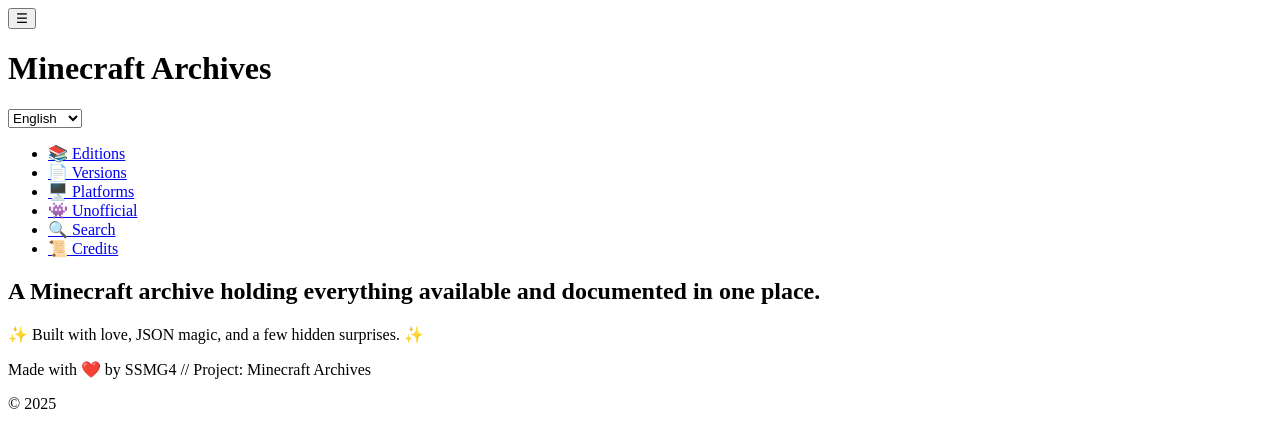
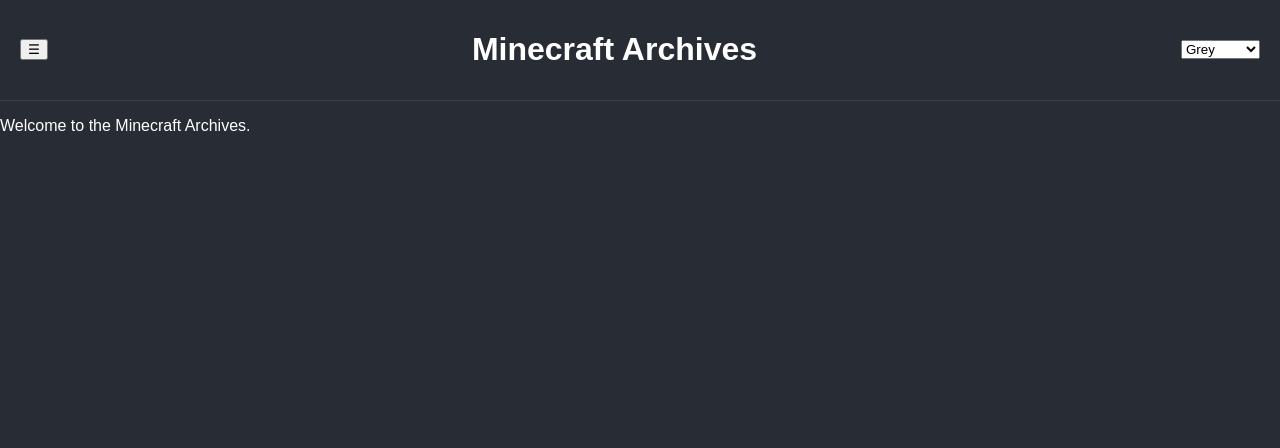
Before and after one commit to SSMG4/Minecraft-Archives, a plain HTML site: page index.html in a window 1280 px wide. Drawn offline with Linux system fonts and the light colour scheme.

Commit message:
Update index.html

```diff
--- a/index.html
+++ b/index.html
@@ -1,50 +1,126 @@
 <!DOCTYPE html>
 <html lang="en">
 <head>
-  <meta charset="UTF-8" />
-  <meta name="viewport" content="width=device-width, initial-scale=1.0" />
+  <meta charset="UTF-8">
+  <meta name="viewport" content="width=device-width, initial-scale=1.0">
   <title>Minecraft Archives</title>
-  <link rel="stylesheet" href="css/style.css" />
-  <link rel="icon" type="image/png" href="images/icon.png" />
-  <script defer src="js/script.js"></script>
+  <link rel="stylesheet" href="css/style.css">
+  <link rel="icon" type="image/png" href="images/icon.png">
+  <style>
+    :root {
+      --bg-color: #282c34;
+      --text-color: #ffffff;
+    }
+
+    [data-theme="grey"] {
+      --bg-color: #282c34;
+      --text-color: #ffffff;
+    }
+
+    [data-theme="amoled"] {
+      --bg-color: #000000;
+      --text-color: #ffffff;
+    }
+
+    [data-theme="white"] {
+      --bg-color: #ffffff;
+      --text-color: #000000;
+    }
+
+    [data-theme="black"] {
+      --bg-color: #1e1e1e;
+      --text-color: #ffffff;
+    }
+
+    body {
+      background-color: var(--bg-color);
+      color: var(--text-color);
+      font-family: Arial, sans-serif;
+      margin: 0;
+      padding: 0;
+      transition: background-color 0.3s ease, color 0.3s ease;
+    }
+
+    header {
+      display: flex;
+      justify-content: space-between;
+      align-items: center;
+      padding: 10px 20px;
+      background-color: var(--bg-color);
+      color: var(--text-color);
+      border-bottom: 1px solid rgba(255, 255, 255, 0.1);
+    }
+
+    #sidebar {
+      width: 200px;
+      background-color: var(--bg-color);
+      position: absolute;
+      top: 50px;
+      left: 0;
+      padding: 10px;
+      display: none;
+    }
+
+    #sidebar ul {
+      list-style-type: none;
+      padding: 0;
+    }
+
+    #sidebar ul li a {
+      color: var(--text-color);
+      text-decoration: none;
+      display: block;
+      padding: 8px;
+    }
+
+    #sidebar.show {
+      display: block;
+    }
+  </style>
 </head>
-<body>
+<body data-theme="grey">
   <header>
-    <div class="top-bar">
     <button id="menu-toggle">☰</button>
     <h1>Minecraft Archives</h1>
-      <select id="language-selector">
-        <option value="en">English</option>
-        <option value="fr">Français</option>
-        <option value="es">Español</option>
-        <option value="jp">日本語</option>
-        <option value="ru">Русский</option>
+    <select id="theme-selector">
+      <option value="grey">Grey</option>
+      <option value="amoled">AMOLED</option>
+      <option value="white">White</option>
+      <option value="black">Black</option>
     </select>
-    </div>
+  </header>
+
   <nav id="sidebar">
     <ul>
-        <li><a href="#editions">📚 Editions</a></li>
-        <li><a href="#versions">📄 Versions</a></li>
-        <li><a href="#platforms">🖥️ Platforms</a></li>
-        <li><a href="#unofficial">👾 Unofficial</a></li>
-        <li><a href="#search">🔍 Search</a></li>
-        <li><a href="#credits">📜 Credits</a></li>
+      <li><a href="#">Editions</a></li>
+      <li><a href="#">Versions</a></li>
+      <li><a href="#">Platforms</a></li>
+      <li><a href="#">Unofficial</a></li>
     </ul>
   </nav>
-  </header>
 
   <main>
-    <section id="hero">
-      <h2>A Minecraft archive holding everything available and documented in one place.</h2>
-      <p>✨ Built with love, JSON magic, and a few hidden surprises. ✨</p>
-    </section>
-
-    <!-- Sections go here (editions, versions, platforms, etc) -->
+    <p>Welcome to the Minecraft Archives.</p>
   </main>
 
-  <footer>
-    <p>Made with ❤️ by SSMG4 // Project: Minecraft Archives</p>
-    <p>&copy; 2025</p>
-  </footer>
+  <script>
+    const themeSelector = document.getElementById("theme-selector");
+    const body = document.body;
+
+    themeSelector.addEventListener("change", (e) => {
+      const theme = e.target.value;
+      body.setAttribute("data-theme", theme);
+      localStorage.setItem("theme", theme);
+    });
+
+    document.getElementById("menu-toggle").addEventListener("click", () => {
+      document.getElementById("sidebar").classList.toggle("show");
+    });
+
+    // Load saved theme
+    const savedTheme = localStorage.getItem("theme") || "grey";
+    body.setAttribute("data-theme", savedTheme);
+    themeSelector.value = savedTheme;
+  </script>
 </body>
 </html>
```
Lines whose indentation alone changed are shown as unchanged.
